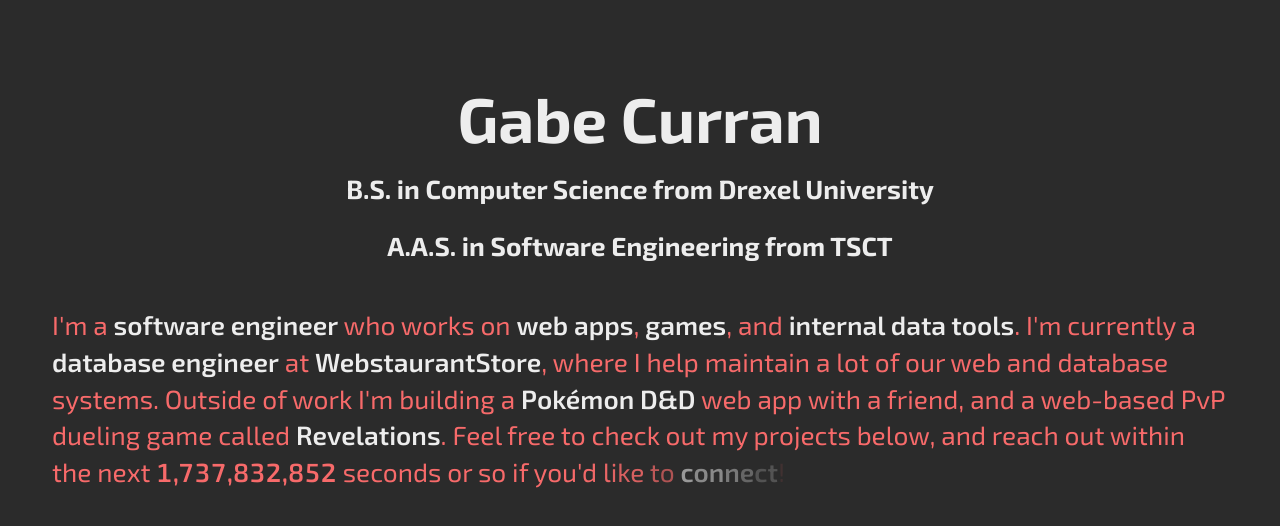
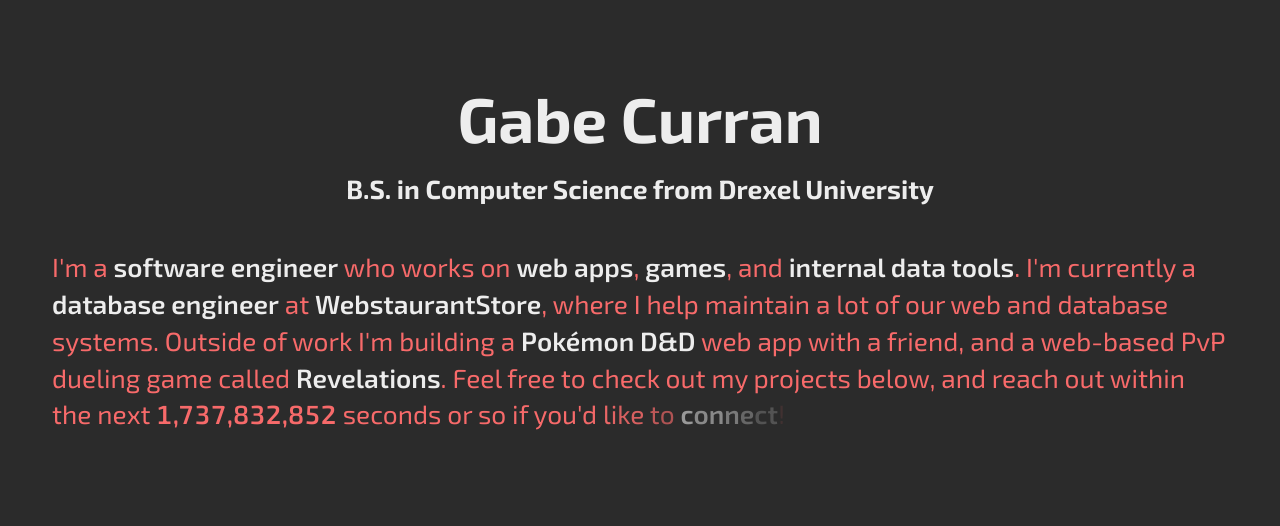
Before and after one commit to GabeCurran/portfolio, a Next.js app: page / in a window 1280 px wide. Shown: the top 526 px of the page. Built offline with nearby package versions, Linux system fonts and the light colour scheme.

Commit message:
remove thaddeus :/

```diff
--- a/components/TypingIntro.tsx
+++ b/components/TypingIntro.tsx
@@ -287,7 +287,6 @@
     <section id="intro" ref={containerRef} className="flex flex-col items-center text-center gap-4">
       <h1 id="myName" className="text-4xl sm:text-5xl font-bold hover:text-accent">Gabe Curran</h1>
   <h2 className="text-sm sm:text-xl font-bold whitespace-nowrap">B.S. in Computer Science from <a href="https://www.drexel.edu/" target="_blank" rel="noreferrer" className="college drexel">Drexel University</a></h2>
-  <h2 className="text-sm sm:text-xl font-bold whitespace-nowrap">A.A.S. in Software Engineering from <a href="https://stevenscollege.edu/" target="_blank" rel="noreferrer" className="college tsct">TSCT</a></h2>
       <div id="infoP" className="w-full max-w-4xl sm:max-w-4xl md:max-w-4xl mx-auto text-left mt-3 sm:mt-4 space-y-3 sm:space-y-4">
         {/* Fallback paragraph for no-JS; mirrors first intro paragraph */}
         <p className="originalParagraph text-lg sm:text-xl" dangerouslySetInnerHTML={{ __html: builtParagraphs[0] ?? "" }} />
```
